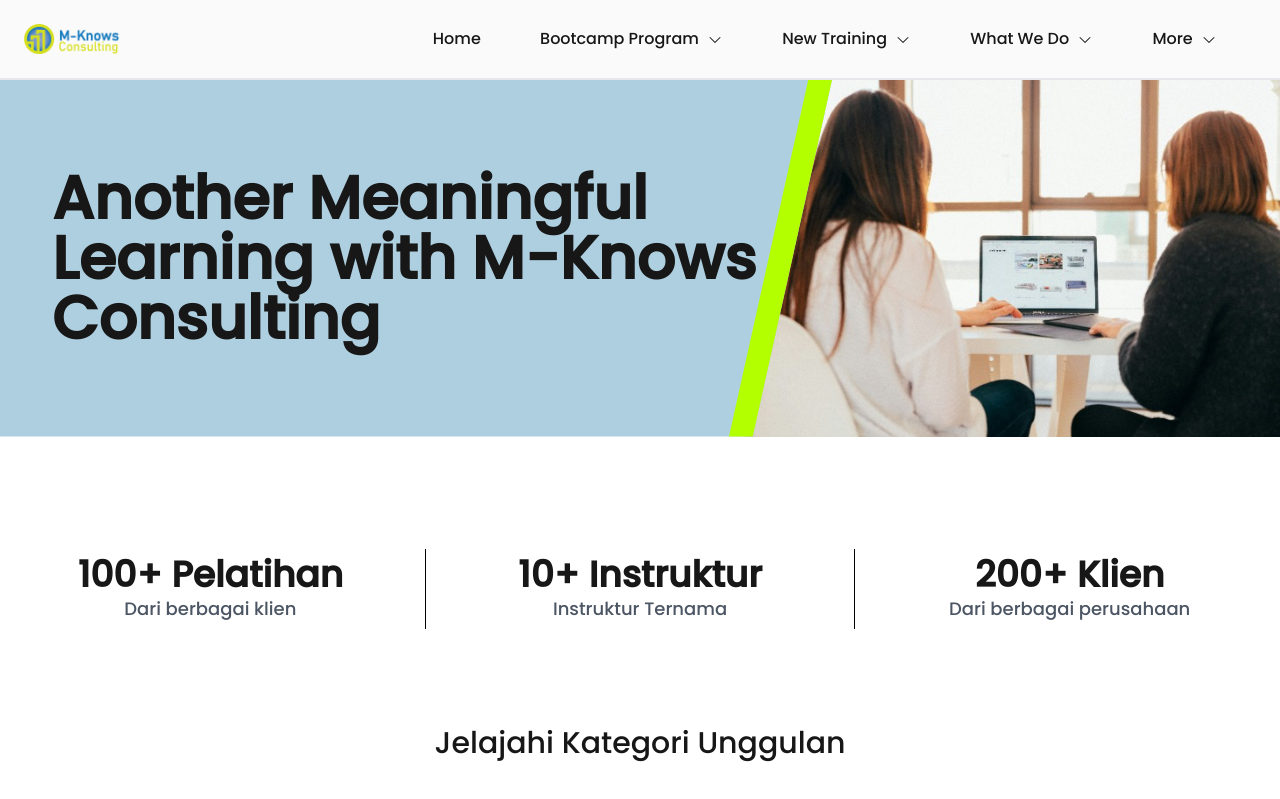
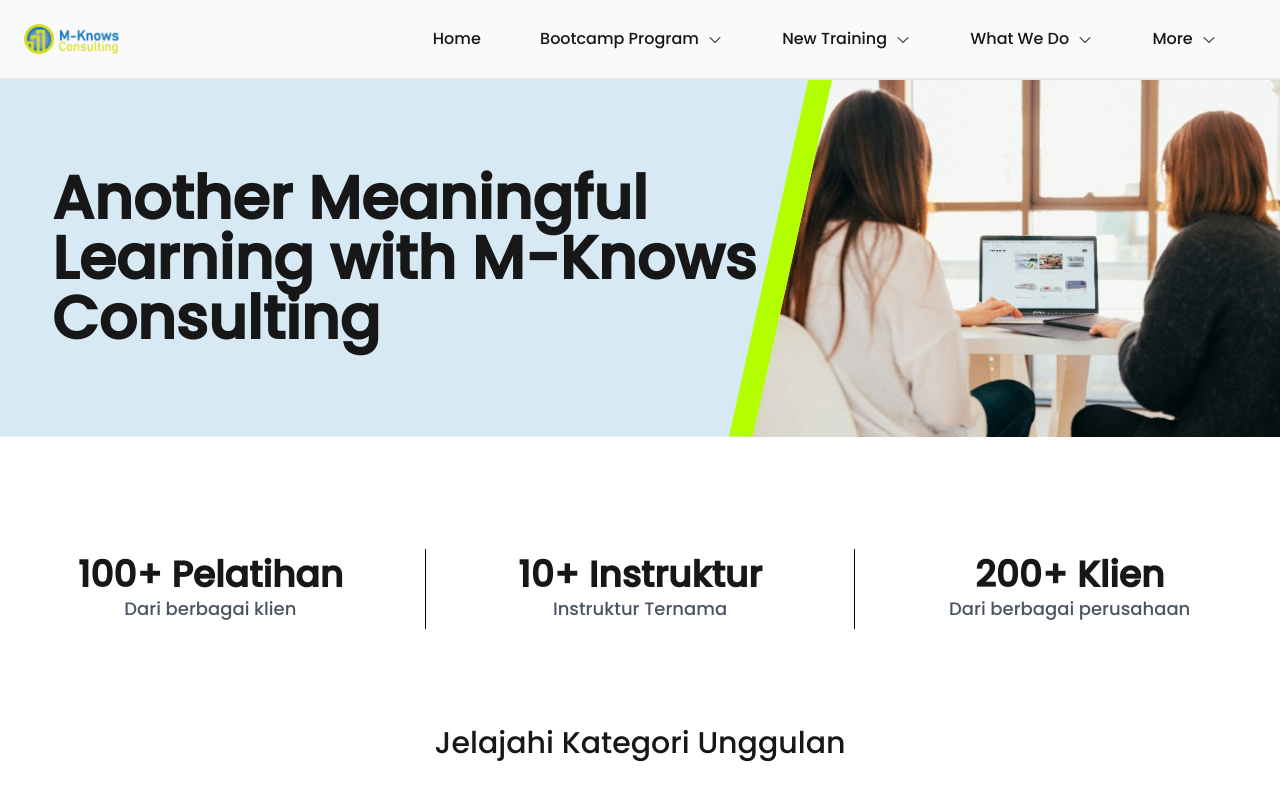
Before and after one commit to Tim4-4IA06-P3L/MKnows-FrontEnd, a Next.js app: page / in a window 1280 px wide. Shown: the top 799 px of the page. Built offline with nearby package versions, Linux system fonts and the light colour scheme.

Commit message:
Change bg color

```diff
--- a/app/components/CoverPage.tsx
+++ b/app/components/CoverPage.tsx
@@ -14,7 +14,7 @@ const CoverPage = ({ bgSrc, coverTitle, subTitle }) => {
 				</div>
 				<svg xmlns="http://www.w3.org/2000/svg"
 					 viewBox="0 0 1050 450">
-					<polygon fill="#AECFDF" points="0,0 1050,0 950,450 0,450" />
+					<polygon fill="#D7E9F4" points="0,0 1050,0 950,450 0,450" />
 					<polygon fill="#B3FF00" points="1020,0 1050,0 950,450 920,450" />
 				</svg>
 			</div>
```
